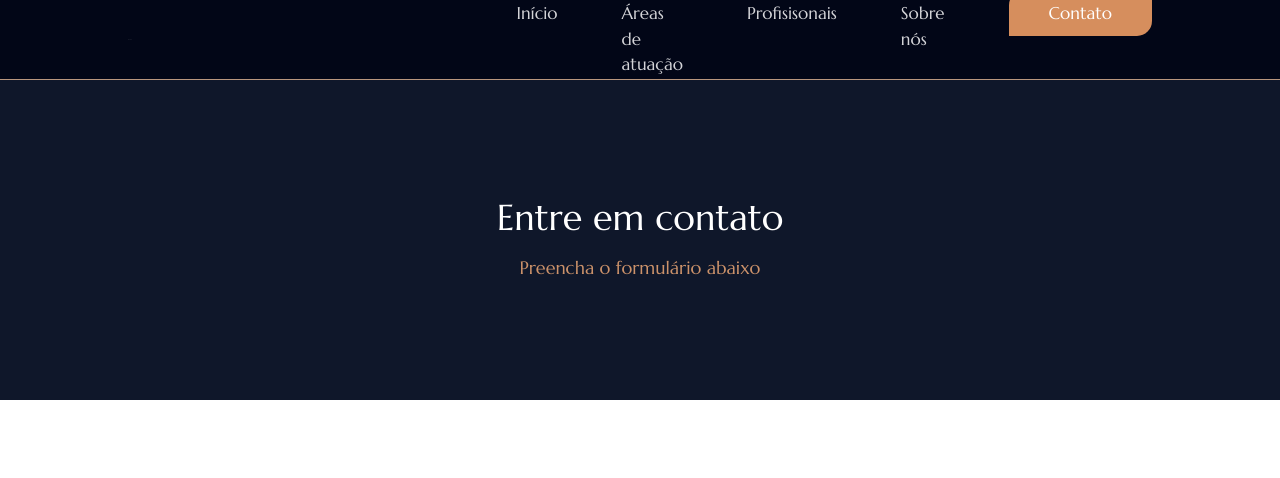
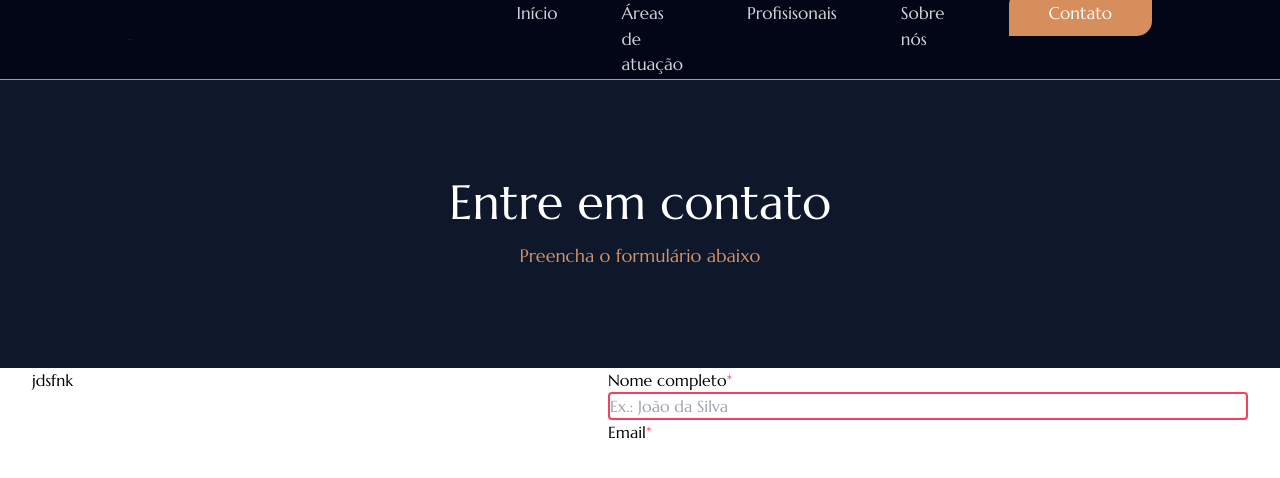
Before and after one commit to eliasacneto/moraisribeiro, a Next.js app: page /contact in a window 1280 px wide. Shown: the top 478 px of the page. Built offline with nearby package versions, Linux system fonts and the light colour scheme.

Commit message:
form created

```diff
--- a/app/components/SectionTitle/SectionTitle.tsx
+++ b/app/components/SectionTitle/SectionTitle.tsx
@@ -7,8 +7,8 @@ interface SectionTitleProps {
 
 const SectionTitle = (props: SectionTitleProps) => {
     return (
-        <div className='flex flex-col justify-center items-center bg-slate-900  h-80'>
-            <h1 className='text-white text-4xl mb-4'>{props.title}</h1>
+        <div className='flex flex-col justify-center items-center bg-slate-900  h-72'>
+            <h1 className='text-white text-5xl mb-4'>{props.title}</h1>
             <p className='text-[#CC926A] text-lg w-[30rem] text-center'>{props.subtitle}</p>
 
         </div>
--- a/app/contact/page.tsx
+++ b/app/contact/page.tsx
@@ -20,6 +20,27 @@ const Contact = () => {
         <>
             <SectionTitle title='Entre em contato' subtitle='Preencha o formulário abaixo' />
             {/* <Footer /> */}
+            {/* <div>
+                <h3>Localização</h3>
+                <p>Rua Antônio Aleixo da Silva, 1880  Jardim Satélite, São José dos Campos - SP
+                    CEP 12231-650</p>
+            </div> */}
+            <div className='flex flex-row justify-around'>
+
+                <div className='w-2/5'>
+                    jdsfnk
+                </div>
+
+                <div >
+                    <form className='flex flex-col w-[640px]'>
+                        <label>Nome completo<span className='text-rose-500'>*</span></label>
+                        <input className='border-2 border-rose-500 rounded' type='text' placeholder='Ex.: João da Silva' />
+                        <label> Email<span className='text-rose-500'>*</span></label>
+                        <input type='email' />
+
+                    </form>
+                </div>
+            </div>
         </>
     )
 }
```
